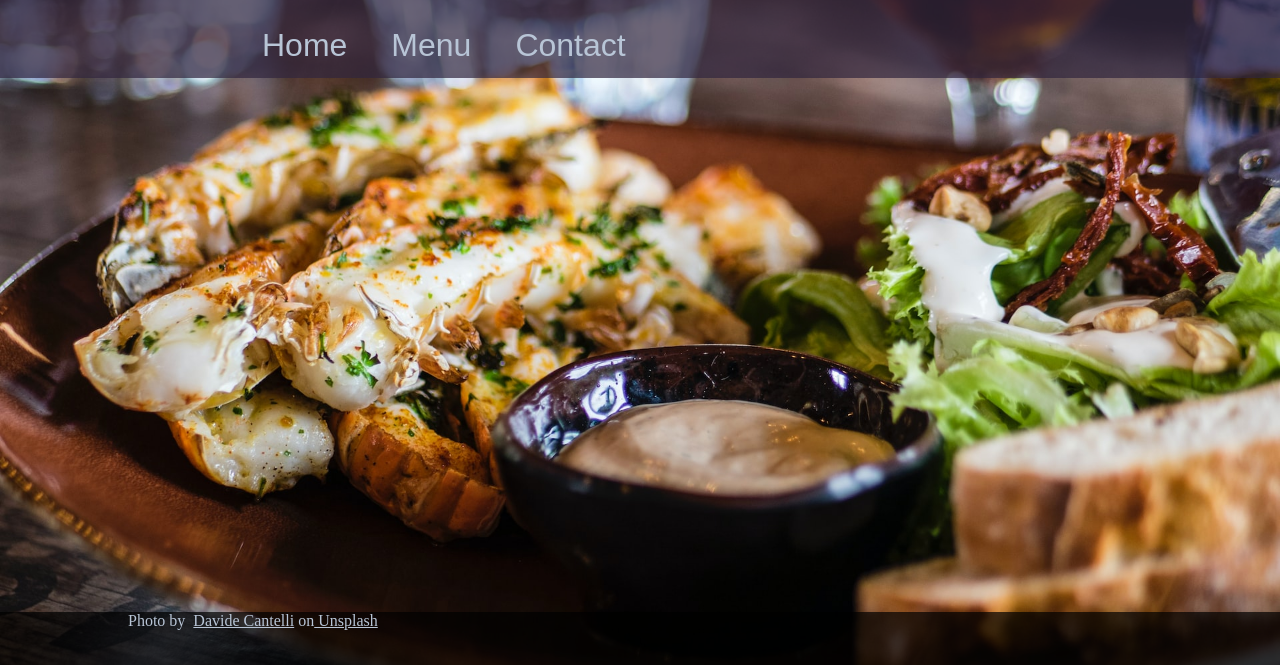
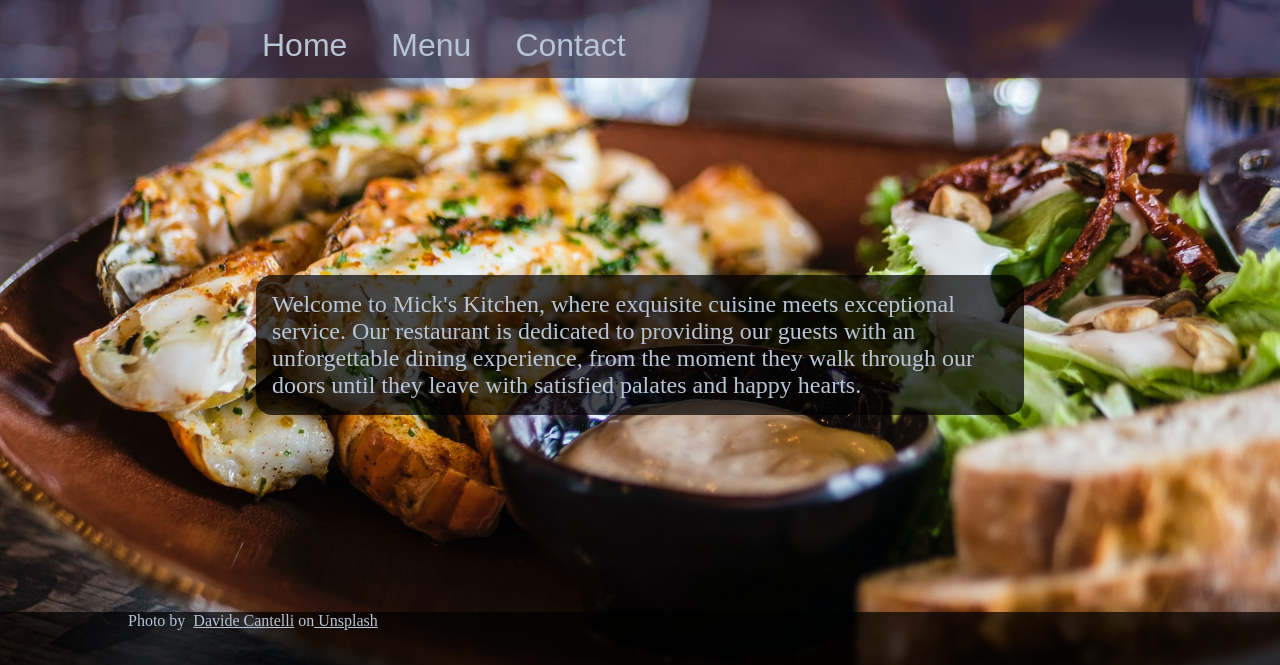
Before and after one commit to MickFrog/restaurant, a plain HTML site: page index.html in a window 1280 px wide. Shown: the part 135-800 px from the top of the page. Drawn offline with Linux system fonts and the light colour scheme; a web font is replaced by a local one.

Commit message:
Add middle content

```diff
--- a/index.html
+++ b/index.html
@@ -21,8 +21,11 @@
                 </div>
             </div>
 
-            <div class="greeting">
-
+            <div class="middle">
+                <div>Welcome to Mick's Kitchen, where exquisite cuisine meets exceptional service.
+                    Our restaurant is dedicated to providing our guests with an unforgettable dining experience,
+                    from the moment they walk through our doors until they leave with satisfied palates and happy hearts.
+                </div>
             </div>
 
             <div class="credit">
--- a/style.css
+++ b/style.css
@@ -4,6 +4,8 @@
     --gen-font: 'Maitree', serif;
     --name-color: #EDF5FC;
     --text-color: #B8C5D6;
+    --heading-bg: rgba(49, 38, 62, 0.7);
+    --div-bg: rgba(0, 0, 0, 0.7);
 }
 
 * {
@@ -31,7 +33,7 @@ a {
     display: grid;
     gap: 1rem;
     grid-template-rows: 2fr 1fr;
-    background-color: rgba(49, 38, 62, 0.7);
+    background-color: var(--heading-bg);
 
 }
 
@@ -60,9 +62,26 @@ a {
     border-bottom: 4px solid black;
 }
 
+.middle {
+    display: flex;
+    justify-content: center;
+    align-items: center;
+
+    color: var(--text-color);
+}
+
+.middle > div {
+    width: 60%;
+
+    background-color: var(--div-bg);
+    font-size: 1.5rem;
+    border-radius: 1rem;
+    padding: 1rem;
+}
+
 .credit {
     display: flex;
-    background-color: rgba(0, 0, 0, 0.7);
+    background-color: var(--div-bg);
 
     padding-left: 10%;
     color: var(--text-color);
```
